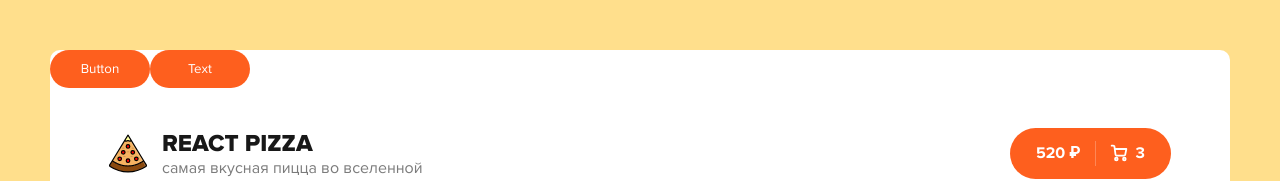
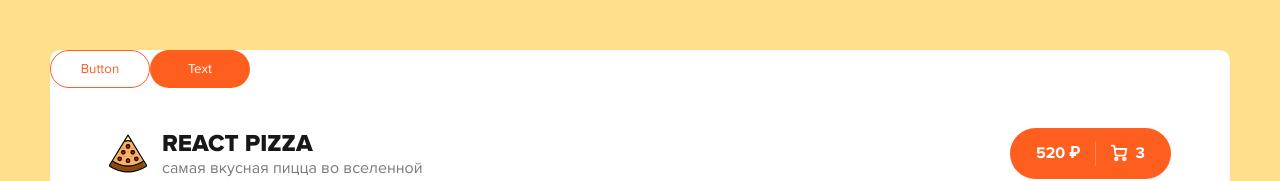
Before and after one commit to yehorich75/react-pizza, a React (Create React App) app: page / in a window 1280 px wide. Shown: the top 181 px of the page. Built offline with nearby package versions, Linux system fonts and the light colour scheme.

Commit message:
add classnames

```diff
--- a/src/Button.jsx
+++ b/src/Button.jsx
@@ -1,10 +1,11 @@
 import React from 'react';
+import classNames from 'classnames';
 
 class Button extends React.Component {
     render() {
-        console.log(this.props)
-
-        return <button className="button">{this.props.children}</button>
+        return (
+            <button className={`button ${this.props.outline ? 'button--outline' : ''}`}>{this.props.children}</button>
+        );
     }
 }
 
```
